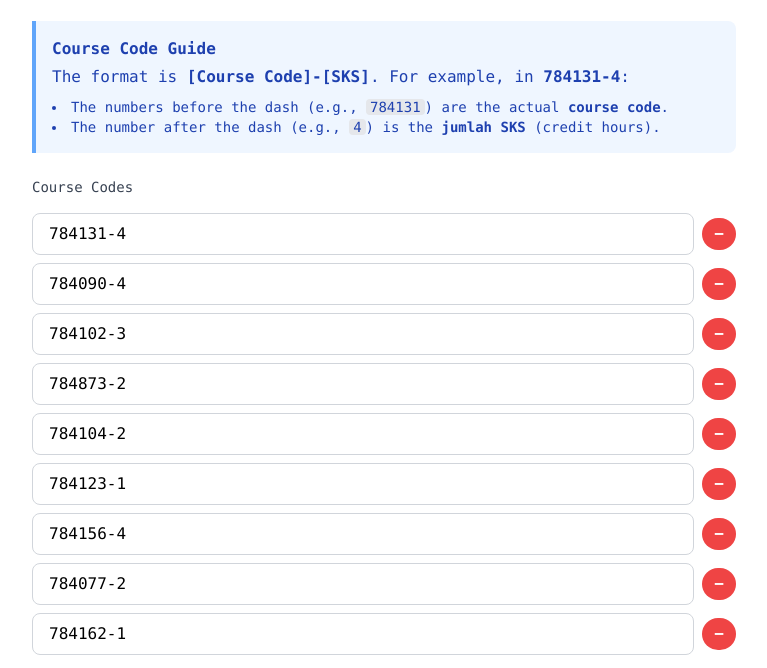
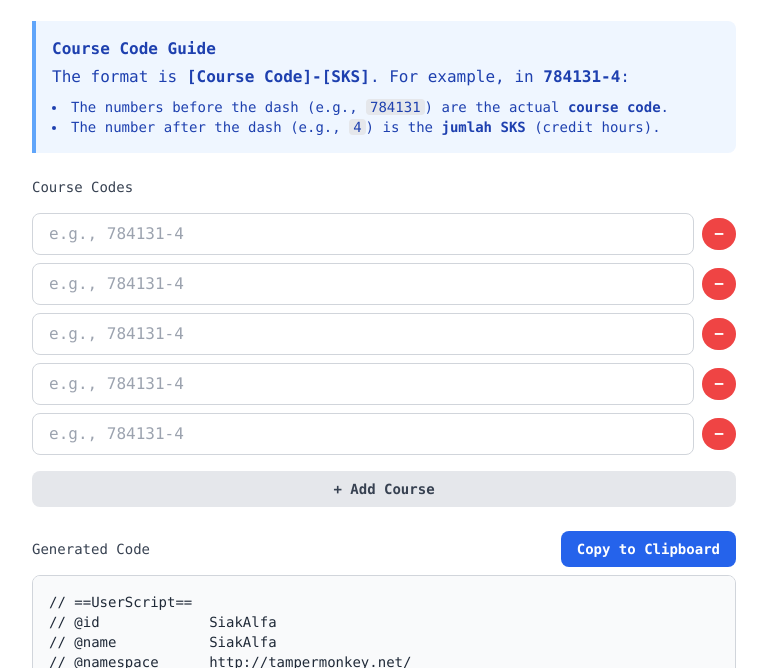
Before and after one commit to alfarizium/SiakAlfa, a plain HTML site: page index.html in a window 1280 px wide. Shown: the part 115-783 px from the top of the page, without its empty margins (256-1023 px from the left). Drawn offline with nearby package versions, Linux system fonts and the light colour scheme.

Commit message:
Update index.html

```diff
--- a/index.html
+++ b/index.html
@@ -207,8 +207,11 @@
         copyButton.addEventListener('click', copyToClipboard);
 
         // --- Initial Setup ---
-        const initialCodes = ['784131-4', '784090-4', '784102-3', '784873-2', '784104-2', '784123-1', '784156-4', '784077-2', '784162-1'];
-        initialCodes.forEach(code => addCourseInput(code));
+        // Start with 5 empty input fields.
+        const numberOfInitialInputs = 5;
+        for (let i = 0; i < numberOfInitialInputs; i++) {
+            addCourseInput();
+        }
 
         // Trigger the update function once on load to populate the textarea initially
         updateCode();
```
